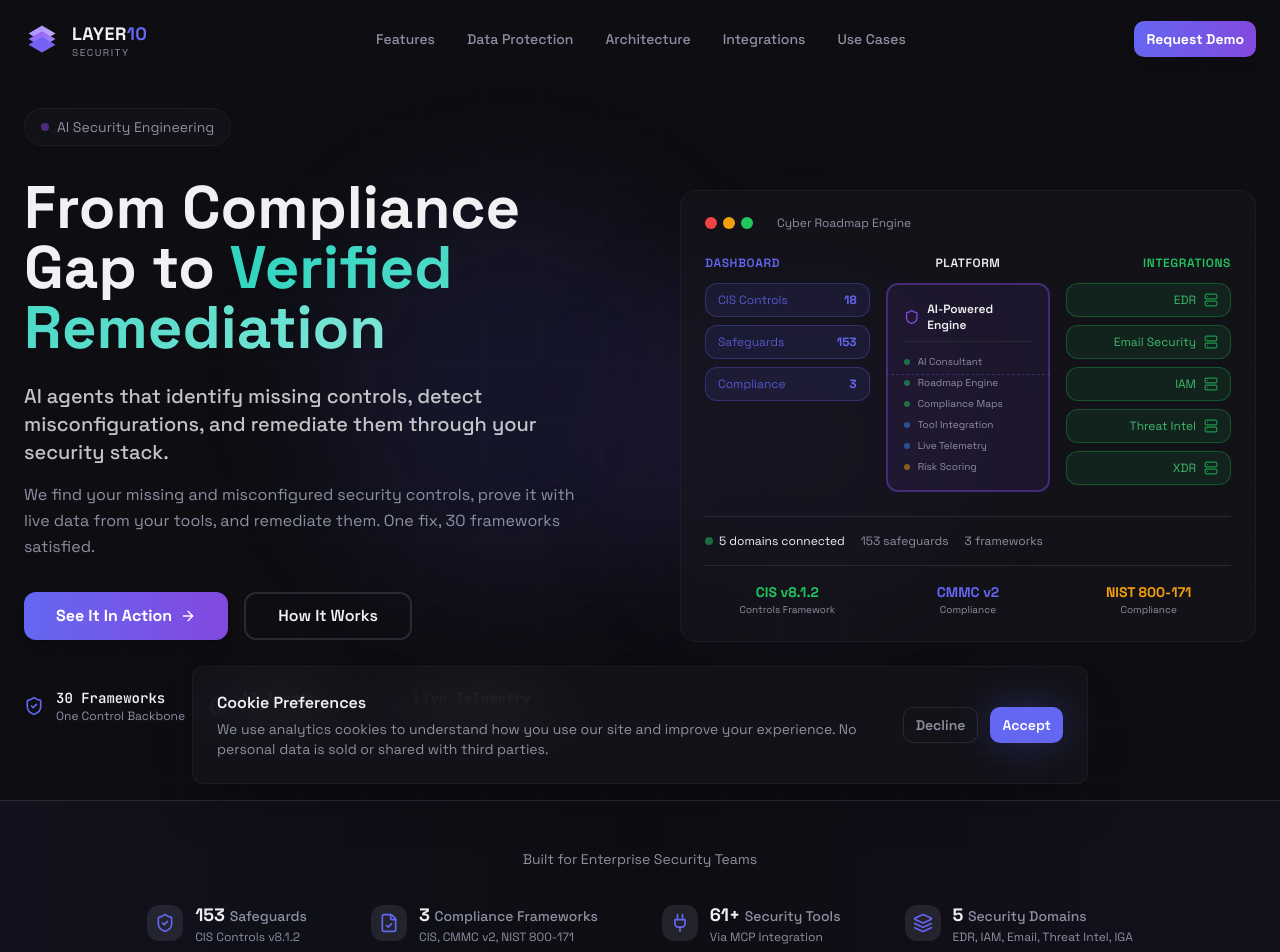
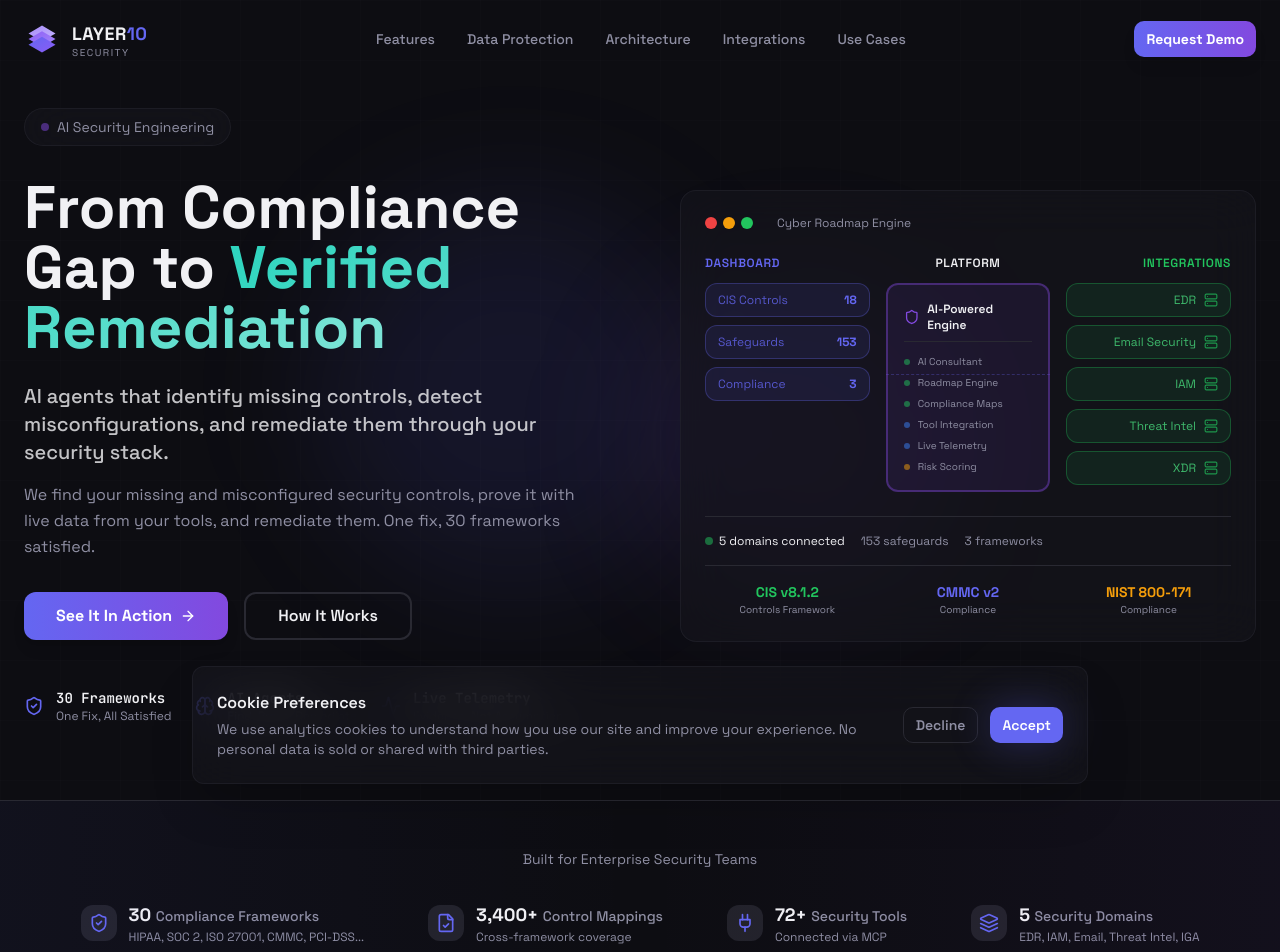
Before and after one commit to l10sec/layer10security.io, a React (Vite) app: page / in a window 1280 px wide. Shown: the top 952 px of the page. Built offline with nearby package versions, Linux system fonts and the light colour scheme; the HTML template or start-up script is replaced by a standard one.

Commit message:
copy: Remove CIS v8.1.2 framing — lead with 30 frameworks narrative

```diff
--- a/src/components/HeroSection.tsx
+++ b/src/components/HeroSection.tsx
@@ -4,8 +4,8 @@
 import { ArchitectureDiagram } from "./ArchitectureDiagram";
 
 const badges = [
-  { icon: ShieldCheck, label: "30 Frameworks", sublabel: "One Control Backbone" },
-  { icon: Brain, label: "AI Agents", sublabel: "Per Security Control" },
+  { icon: ShieldCheck, label: "30 Frameworks", sublabel: "One Fix, All Satisfied" },
+  { icon: Brain, label: "AI Agents", sublabel: "Find, Prove, Remediate" },
   { icon: Activity, label: "Live Telemetry", sublabel: "Evidence, Not Assumptions" },
 ];
 
--- a/src/components/StatsBar.tsx
+++ b/src/components/StatsBar.tsx
@@ -2,9 +2,9 @@
 import { ShieldCheck, FileCheck, Plug, Layers } from "lucide-react";
 
 const metrics = [
-  { icon: ShieldCheck, value: "153", label: "Safeguards", sublabel: "CIS Controls v8.1.2" },
-  { icon: FileCheck, value: "3", label: "Compliance Frameworks", sublabel: "CIS, CMMC v2, NIST 800-171" },
-  { icon: Plug, value: "61+", label: "Security Tools", sublabel: "Via MCP Integration" },
+  { icon: ShieldCheck, value: "30", label: "Compliance Frameworks", sublabel: "HIPAA, SOC 2, ISO 27001, CMMC, PCI-DSS..." },
+  { icon: FileCheck, value: "3,400+", label: "Control Mappings", sublabel: "Cross-framework coverage" },
+  { icon: Plug, value: "72+", label: "Security Tools", sublabel: "Connected via MCP" },
   { icon: Layers, value: "5", label: "Security Domains", sublabel: "EDR, IAM, Email, Threat Intel, IGA" },
 ];
 
```
